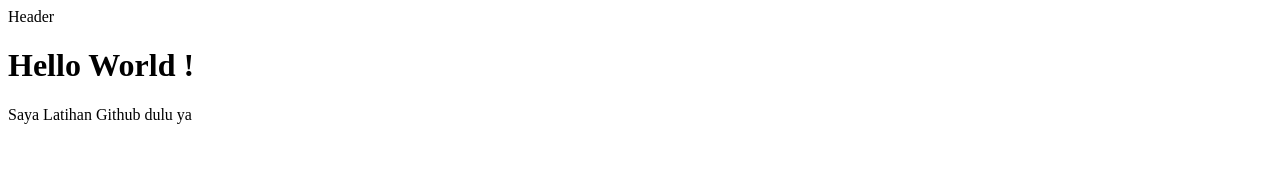
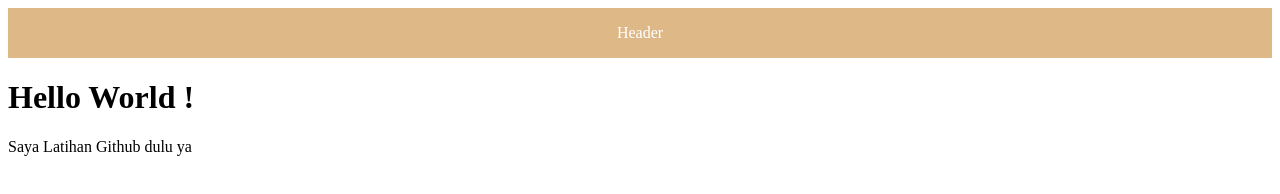
Before and after one commit to achmadweb/my-repo-from-remote, a plain HTML site: page index.html in a window 1280 px wide. Drawn offline with Linux system fonts and the light colour scheme.

Commit message:
ini test lagi - commit

```diff
--- a/index.html
+++ b/index.html
@@ -2,6 +2,16 @@
 <head>
   <title>This is test</title>
 
+  <style>
+    #header {
+   width: 100%;
+   height: 50px;
+   line-height: 50px;
+   background-color: burlywood;
+   text-align: center;
+   color: white;
+}
+  </style>
 </head>
 
 <body>
```
